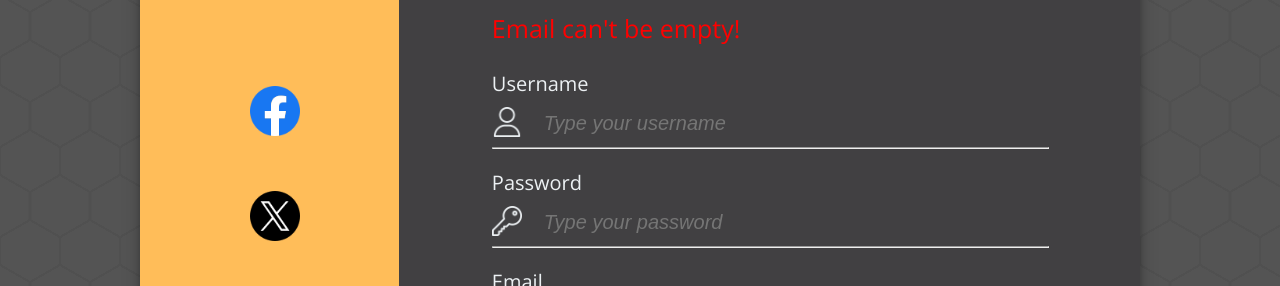
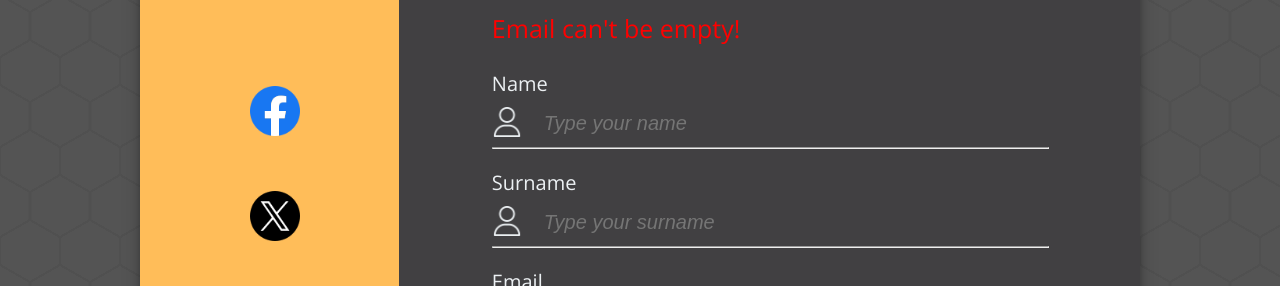
Before and after one commit to Jonasi-Deetens/PlotHive, a React (Vite) app in the folder client/: page /Contact in a window 1280 px wide. Shown: the part 334-620 px from the top of the page. Built offline with nearby package versions, Linux system fonts and the light colour scheme; no server answers.

Commit message:
Fix the contact page, remove password field

```diff
--- a/client/src/pages/Contact.jsx
+++ b/client/src/pages/Contact.jsx
@@ -43,29 +43,29 @@ const Contact = () => {
             <p className="error-message">Email can&apos;t be empty!</p>
           </div>
           <form action="">
-            <div className="username">
-              <label htmlFor="username">Username</label>
-              <div className="username-input">
-                <img src={userLogo} alt="username-logo" />
+            <div className="name">
+              <label htmlFor="name">Name</label>
+              <div className="name-input">
+                <img src={userLogo} alt="name-logo" />
                 <input
                   type="text"
-                  name="username"
-                  id="username"
-                  placeholder="Type your username"
+                  name="name"
+                  id="name"
+                  placeholder="Type your name"
                   required
                 />
               </div>
               <hr />
             </div>
-            <div className="password">
-              <label htmlFor="password">Password</label>
-              <div className="password-input">
-                <img src={userPassword} alt="password-logo" />
+            <div className="surname">
+              <label htmlFor="surname">Surname</label>
+              <div className="surname-input">
+                <img src={userLogo} alt="surname-logo" />
                 <input
-                  type="password"
-                  name="password"
-                  id="password"
-                  placeholder="Type your password"
+                  type="text"
+                  name="surname"
+                  id="surname"
+                  placeholder="Type your surname"
                   required
                 />
               </div>
--- a/client/src/pages/Register.jsx
+++ b/client/src/pages/Register.jsx
@@ -8,26 +8,25 @@ import { useNavigate } from "react-router-dom";
 
 const Register = () => {
   const { registerUser } = useContext(UserContext);
-  const [registerError, setRegisterError] = useState('');
+  const [registerError, setRegisterError] = useState("");
   const navigate = useNavigate();
 
   const handleSubmit = async (event) => {
     event.preventDefault();
     const formData = new FormData(event.target);
-    const userData =  {
+    const userData = {
       username: formData.get("username"),
       password: formData.get("password"),
       confirmPassword: formData.get("repeat-password"),
       email: formData.get("email"),
-    }
+    };
     try {
       await registerUser(userData);
-      navigate('/dashboard');
+      navigate("/dashboard");
     } catch (error) {
       setRegisterError(error.message);
     }
-
-  }
+  };
 
   return (
     <main className="register-page">
@@ -84,7 +83,7 @@ const Register = () => {
             <div className="repeat-password-input">
               <img src={userPassword} alt="password-logo" />
               <input
-                type="repeat-password"
+                type="repeat"
                 name="repeat-password"
                 id="repeat-password"
                 placeholder="Repeat your password"
```
